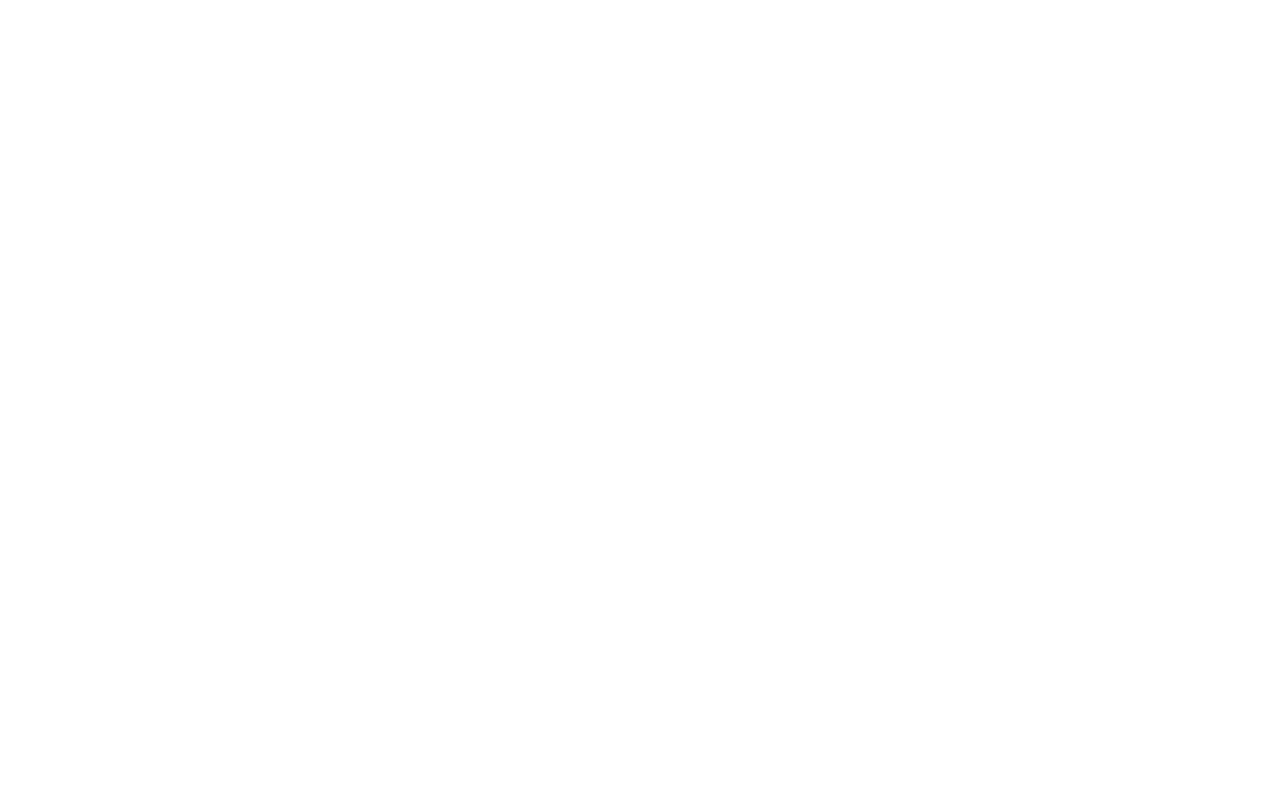
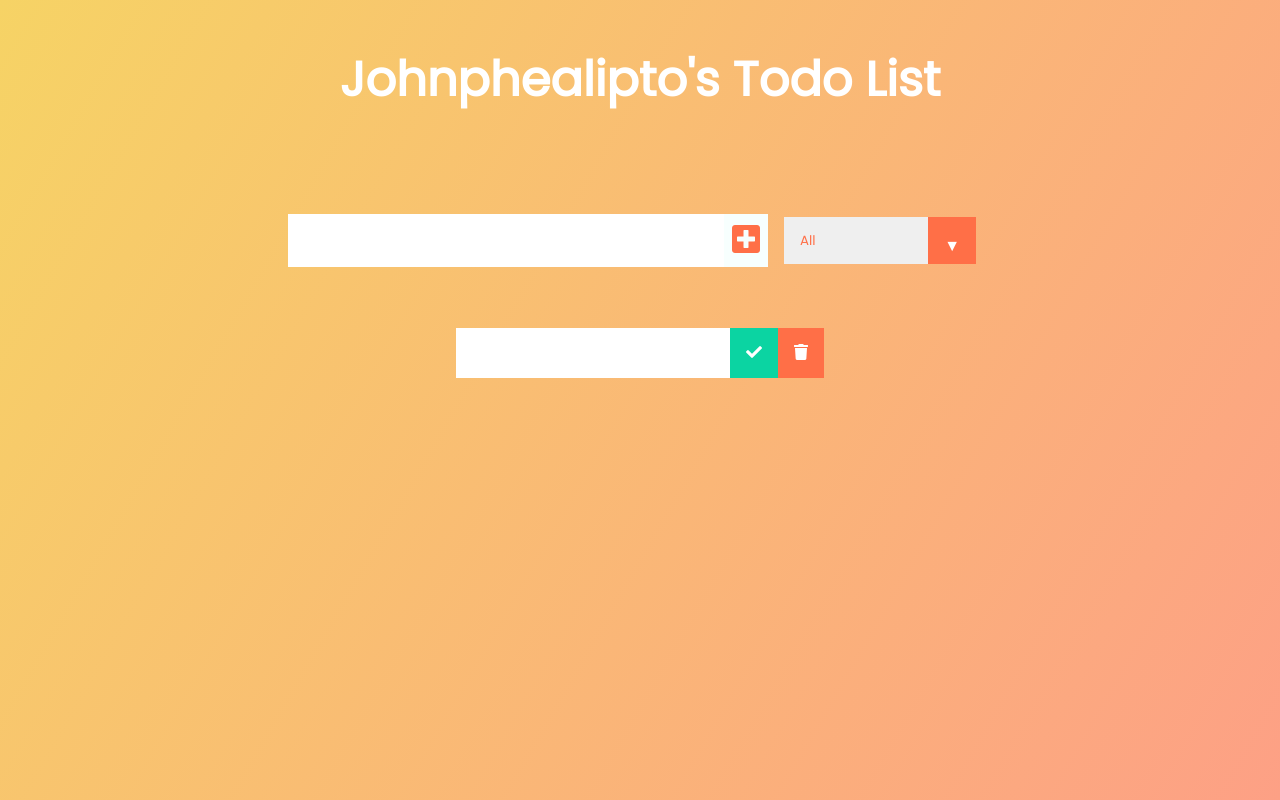
Before and after one commit to johnphealipto/todo-app, a React (Create React App) app: page / in a window 1280 px wide. Built offline with nearby package versions, Linux system fonts and the light colour scheme.

Commit message:
Create a todo-item & map through the todo-list :construction:

```diff
--- a/public/index.html
+++ b/public/index.html
@@ -8,7 +8,13 @@
       name="description"
       content="Web site created using create-react-app"
     />
-    <title>React App</title>
+    <link
+      rel="stylesheet"
+      href="https://cdnjs.cloudflare.com/ajax/libs/font-awesome/5.12.1/css/all.min.css"
+      integrity="sha256-mmgLkCYLUQbXn0B1SRqzHar6dCnv9oZFPEC1g1cwlkk="
+      crossorigin="anonymous"
+    />
+    <title>Todo App</title>
   </head>
   <body>
     <noscript>You need to enable JavaScript to run this app.</noscript>
--- a/src/App.js
+++ b/src/App.js
@@ -1,9 +1,18 @@
-import React from 'react';
+import React, { useState } from 'react';
+import Form from './components/Form';
+import TodoList from './components/TodoList';
 
 function App() {
+  const [inputText, setInputText] = useState("");
+  const [todos, setTodos] = useState([]);
+
   return (
     <div className="App">
-
+      <header>
+        <h1>Johnphealipto's Todo List</h1>
+      </header>
+      <Form todos={todos} setTodos={setTodos} inputText={inputText} setInputText={setInputText} />
+      <TodoList todos={todos} />
     </div>
   );
 }
--- /dev/null
+++ b/src/components/Form.js
@@ -0,0 +1,38 @@
+import React from 'react';
+
+const Form = ({ todos, setTodos, inputText, setInputText }) => {
+
+  const handleSubmitTodo = (e) => {
+    e.preventDefault()
+    setTodos([
+      ...todos, {
+        text: inputText,
+        completed: false,
+        id: Math.random() * 1000
+      }
+    ])
+    setInputText("");
+  }
+
+  return (
+    <form>
+      <input
+        type="text"
+        className="todo-input"
+        value={inputText}
+        onChange={(e) => setInputText(e.target.value)} />
+      <button className="todo-button" type="submit" onClick={handleSubmitTodo}>
+        <i className="fas fa-plus-square" />
+      </button>
+      <div className="select">
+        <select name="todos" className="filter-todo">
+          <option value="all">All</option>
+          <option value="completed">Completed</option>
+          <option value="uncompleted">Uncompleted</option>
+        </select>
+      </div>
+    </form>
+  )
+}
+
+export default Form;
--- /dev/null
+++ b/src/components/Todo.js
@@ -0,0 +1,17 @@
+import React from 'react';
+
+const Todo = ({ text }) => {
+  return (
+    <div className="todo">
+      <li className="todo-item">{text}</li>
+      <button className="complete-btn">
+        <i className="fas fa-check" />
+      </button>
+      <button className="trash-btn">
+        <i className="fas fa-trash" />
+      </button>
+    </div>
+  )
+}
+
+export default Todo;
--- /dev/null
+++ b/src/components/TodoList.js
@@ -0,0 +1,17 @@
+import React from 'react';
+import Todo from './Todo';
+
+const TodoList = ({ todos }) => {
+  return (
+    <div className="todo-container">
+      <ul className="todo-list">
+        {todos.map(todo => (
+          <Todo key={todo.id} text={todo.text}  />
+        ))}
+        <Todo />
+      </ul>
+    </div>
+  )
+}
+
+export default TodoList;
--- a/src/index.css
+++ b/src/index.css
@@ -1,13 +1,141 @@
+@import url('https://fonts.googleapis.com/css2?family=Poppins&display=swap');
+
+* {
+  margin: 0;
+  padding: 0;
+  box-sizing: border-box;
+}
 body {
-  margin: 0;
-  font-family: -apple-system, BlinkMacSystemFont, 'Segoe UI', 'Roboto', 'Oxygen',
-    'Ubuntu', 'Cantarell', 'Fira Sans', 'Droid Sans', 'Helvetica Neue',
-    sans-serif;
-  -webkit-font-smoothing: antialiased;
-  -moz-osx-font-smoothing: grayscale;
+  background-image: linear-gradient(120deg, #f6d365 0%, #fda085 100%);
+  color: white;
+  font-family: "Poppins", sans-serif;
+  min-height: 100vh;
+}
+header {
+  font-size: 1.5rem;
 }
 
-code {
-  font-family: source-code-pro, Menlo, Monaco, Consolas, 'Courier New',
-    monospace;
+header,
+form {
+  min-height: 20vh;
+  display: flex;
+  justify-content: center;
+  align-items: center;
 }
+form input,
+form button {
+  padding: 0.5rem;
+  font-size: 2rem;
+  border: none;
+  background: white;
+}
+form button {
+  color: #ff6f47;
+  background: #f7fffe;
+  cursor: pointer;
+  transition: all 0.3s ease;
+}
+form button:hover {
+  background: #ff6f47;
+  color: white;
+}
+.todo-container {
+  display: flex;
+  justify-content: center;
+  align-items: center;
+}
+
+.todo-list {
+  min-width: 30%;
+  list-style: none;
+}
+
+.todo {
+  margin: 0.5rem;
+  background: white;
+  font-size: 1.5rem;
+  color: black;
+  display: flex;
+  justify-content: space-between;
+  align-items: center;
+  transition: all 1s ease;
+}
+.filter-todo {
+  padding: 1rem;
+}
+.todo li {
+  flex: 1;
+}
+
+.trash-btn,
+.complete-btn {
+  background: #ff6f47;
+  color: white;
+  border: none;
+  padding: 1rem;
+  cursor: pointer;
+  font-size: 1rem;
+}
+.complete-btn {
+  background: rgb(11, 212, 162);
+}
+.todo-item {
+  padding: 0rem 0.5rem;
+}
+
+.fa-trash,
+.fa-check {
+  pointer-events: none;
+}
+
+.fall {
+  transform: translateY(10rem) rotateZ(20deg);
+  opacity: 0;
+}
+
+.completed {
+  text-decoration: line-through;
+  opacity: 0.5;
+}
+
+/*CUSTOM SELECTOR */
+select {
+  -webkit-appearance: none;
+  -moz-appearance: none;
+  -ms-appearance: none;
+  appearance: none;
+  outline: 0;
+  box-shadow: none;
+  border: 0 !important;
+  background-image: none;
+}
+
+/* Custom Select */
+.select {
+  margin: 1rem;
+  position: relative;
+  overflow: hidden;
+}
+select {
+  color: #ff6f47;
+  font-family: "Poppins", sans-serif;
+  cursor: pointer;
+  width: 12rem;
+}
+/* Arrow */
+.select::after {
+  content: "\25BC";
+  position: absolute;
+  top: 0;
+  right: 0;
+  padding: 1rem;
+  background: #ff6f47;
+  cursor: pointer;
+  pointer-events: none;
+}
+/* Transition */
+/*
+.select:hover::after {
+  transform: scale(1.5);
+}
+*/
```
Also changed, not shown: src/components/todoData.js (deleted, +0 -11 lines).
